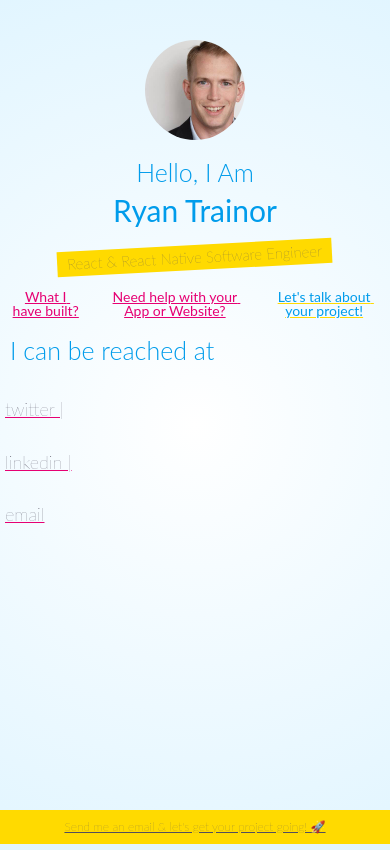
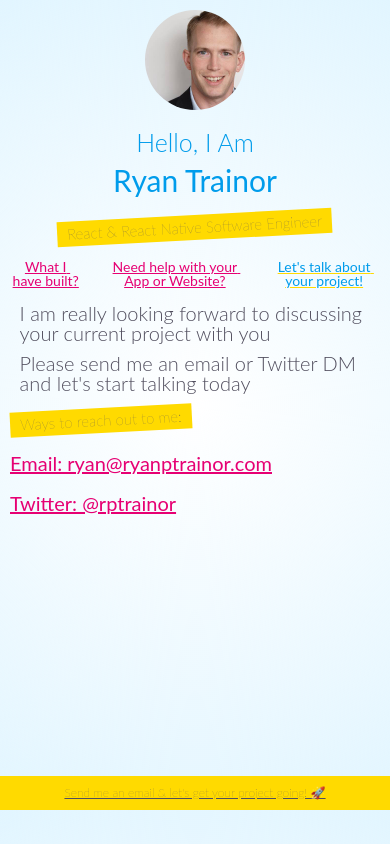
Before and after one commit to rptrainor/ryanptrainor, a Next.js app: page /contact in a window 390 px wide. Built offline with nearby package versions, Linux system fonts and the light colour scheme.

Commit message:
updated contact page

```diff
--- /dev/null
+++ b/components/organisms/Contact.js
@@ -0,0 +1,19 @@
+import React from "react";
+import ContactStyles from "../../styles/contactStyles.module.css";
+
+export default function Contact() {
+  return (
+    <div className={ContactStyles.contactContainer}>
+    <h2>I am really looking forward to discussing your current project with you</h2>
+    <h2>Please send me an email or Twitter DM and let's start talking today</h2>
+    <h3>Ways to reach out to me:</h3>
+    <a href="mailto:ryan@ryanptrainor.com">Email: ryan@ryanptrainor.com</a>
+    <a
+      href="https://twitter.com/messages/compose?recipient_id=834404942"
+      data-screen-name="@rptrainor"
+    >
+      Twitter: @rptrainor
+    </a>
+  </div>
+  );
+}
--- a/pages/contact.js
+++ b/pages/contact.js
@@ -1,20 +1,5 @@
 import React from "react";
-
-export default function Contact() {
-  return (
-    <div>
-      <h2>I can be reached at</h2>
-      <div className="contactList">
-        <a href="https://twitter.com/rptrainor">
-          <p>twitter |</p>
-        </a>
-        <a href="https://www.linkedin.com/in/rptrainor">
-          <p>linkedin |</p>
-        </a>
-        <a href="mailto:ryan@ryanptrainor.com">
-          <p>email</p>
-        </a>
-      </div>
-    </div>
-  );
+import Contact from '../components/organisms/Contact'
+export default function ContactPage() {
+  return <Contact />;
 }
--- /dev/null
+++ b/styles/contactStyles.module.css
@@ -0,0 +1,45 @@
+.contactContainer {
+    display: flex;
+    flex-direction: column;
+    justify-content: center;
+    align-items: flex-start;
+    margin-top: 2rem;
+    max-width: 80rem;
+  }
+  .contactContainer h4 {
+    margin: 0.5rem;
+  }
+  .contactContainer h2 {
+    text-align: center;
+    width: 100%;
+    color: #514e5e;
+    font-size: 3rem;
+  }
+  .contactContainer h3 {
+      margin: 1rem;
+    }
+  @media (min-width: 0px) and (max-width: 567px) {
+    .contactContainer {
+      margin-top: 0;
+    }
+    .contactContainer h2 {
+      text-align: left;
+      width: 100%;
+      color: #514e5e;
+      font-size: 2rem;
+      max-width: 90vw;
+      margin: 0.5rem auto 0.5rem;
+      padding: 0;
+    }
+  }
+
+  @media (min-width: 568px) and (max-width: 767px) {
+  }
+
+  @media (min-width: 768px) and (max-width: 1023px) {
+  }
+
+  @media (min-width: 1024px) and (max-width: 1365px) {
+  }
+  @media (min-width: 1366px) {
+  }
--- a/styles/globalStyles.css
+++ b/styles/globalStyles.css
@@ -196,6 +196,11 @@ main {
   button {
     padding: 0.5rem 0 0;
   }
+  .avatar {
+    border-radius: 50%;
+    width: 10rem;
+    margin: 1rem 0 1rem 0;
+  }
 }
 
 @media (min-width: 568px) and (max-width: 767px) {
--- a/styles/hireStyles.module.css
+++ b/styles/hireStyles.module.css
@@ -15,6 +15,9 @@
   color: #514e5e;
   font-size: 4rem;
 }
+.hireContainer h3 {
+    margin: 1rem;
+  }
 @media (min-width: 0px) and (max-width: 567px) {
   .hireContainer {
     margin-top: 0;
```
Also changed, not shown: components/organisms/Hire.js (+8 -2 lines).
